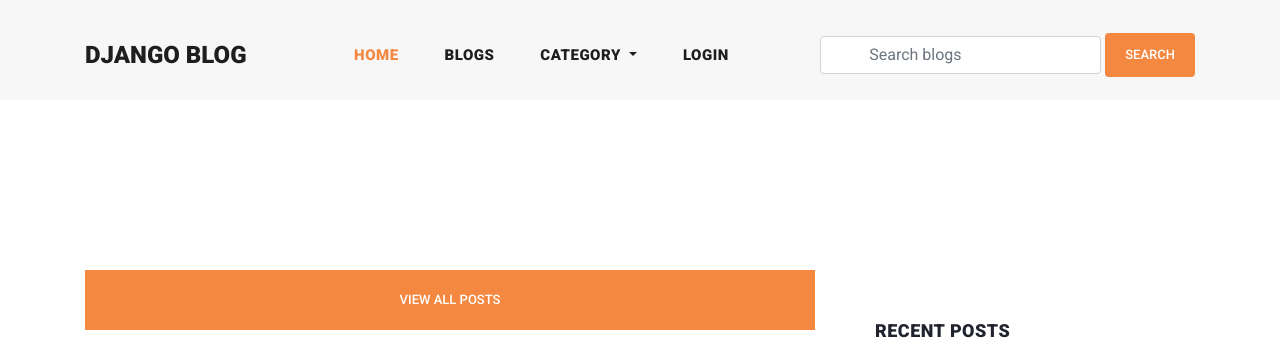
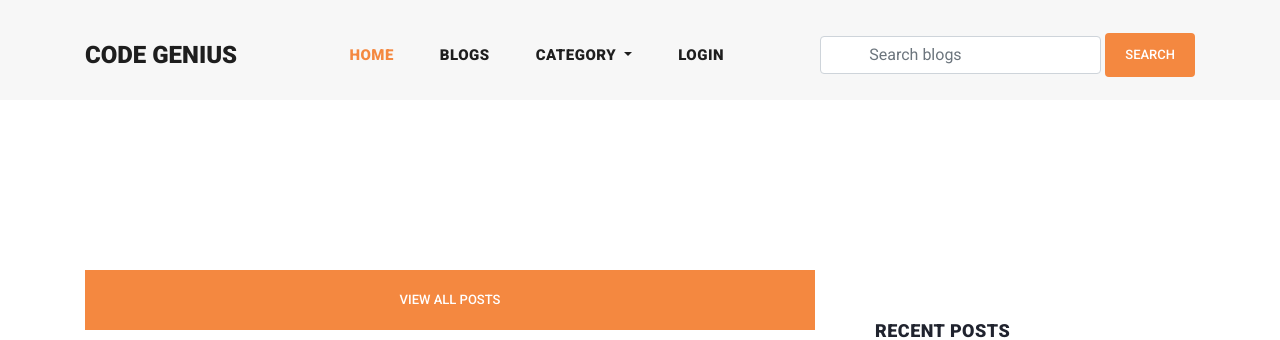
Before and after one commit to ufukcicekdev/codeGeniusBlog, a Django app: page / in a window 1280 px wide. Shown: the top 340 px of the page. Run offline with Django 3.2, Linux system fonts and the light colour scheme; data that the repository does not hold is empty; some libraries are stand-ins or nearby versions.

Commit message:
channges

```diff
--- a/templates/header.html
+++ b/templates/header.html
@@ -2,7 +2,7 @@
  <header class="">
     <nav class="navbar navbar-expand-lg">
       <div class="container">
-        <a class="navbar-brand" href="{% url 'home' %}"><h2>Django Blog<em></em></h2></a>
+        <a class="navbar-brand" href="{% url 'home' %}"><h2>Code Genius<em></em></h2></a>
         <button class="navbar-toggler" type="button" data-toggle="collapse" data-target="#navbarResponsive" aria-controls="navbarResponsive" aria-expanded="false" aria-label="Toggle navigation">
           <span class="navbar-toggler-icon"></span>
         </button>
--- a/templates/user_information.html
+++ b/templates/user_information.html
@@ -9,7 +9,7 @@
             <div class="row py-5">
                 <div class="col-md-4">
                     <div class="text-center">
-                        <img class="rounded rounded-circle profile-picture" src="{{account.get_profile_picture}}" alt="">
+                        <img class="rounded rounded-circle profile-picture" src="{{account.profile_image}}" alt="">
                         <ul class="text-center py-3">
                             <li class="py-2">
                                 <span>Posts: <strong>{{account.user_blogs.count}}</strong></span>
```
Also changed, not shown: user_profile/migrations/0004_user_articles_or_blogs_user_awards_and_achievements_and_more.py (added), user_profile/migrations/0005_contacttype_socialmediaplatform_and_more.py (added), user_profile/migrations/0006_remove_socialmedialink_platform_and_more.py (added).
